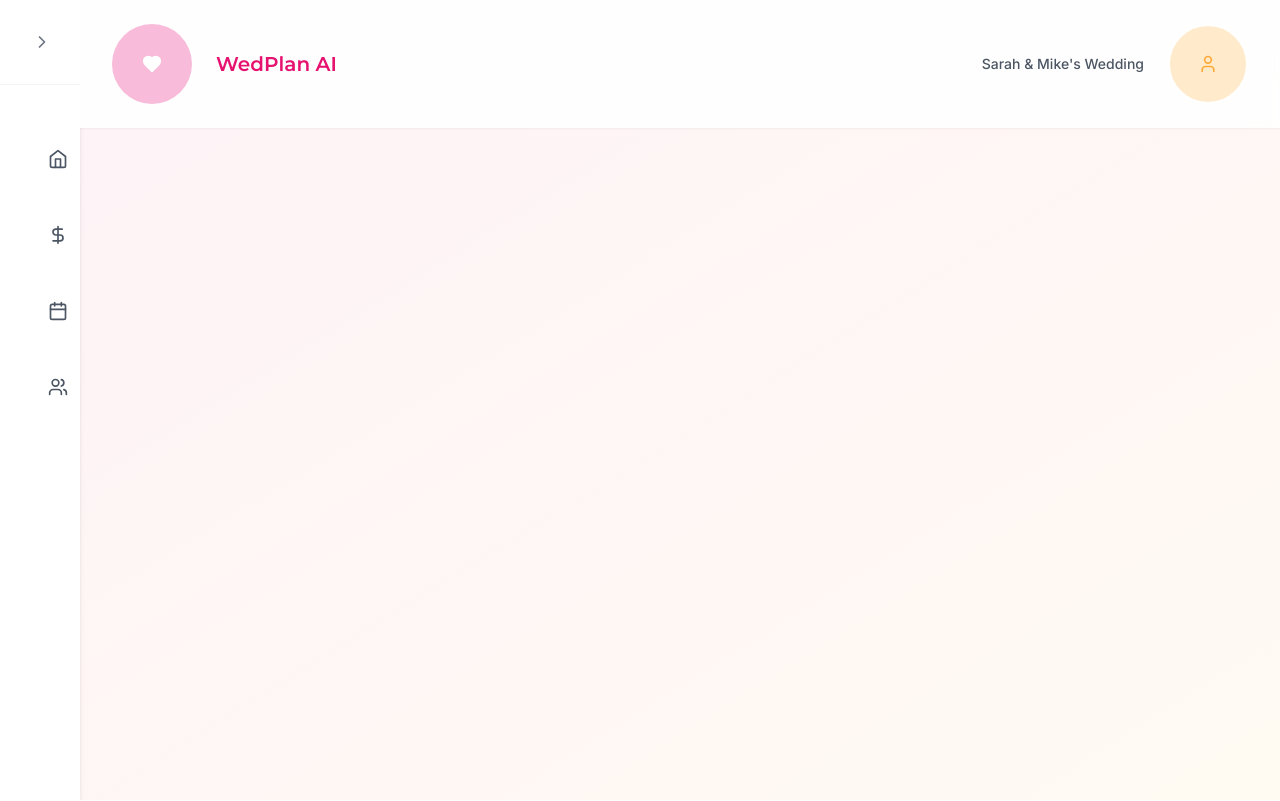
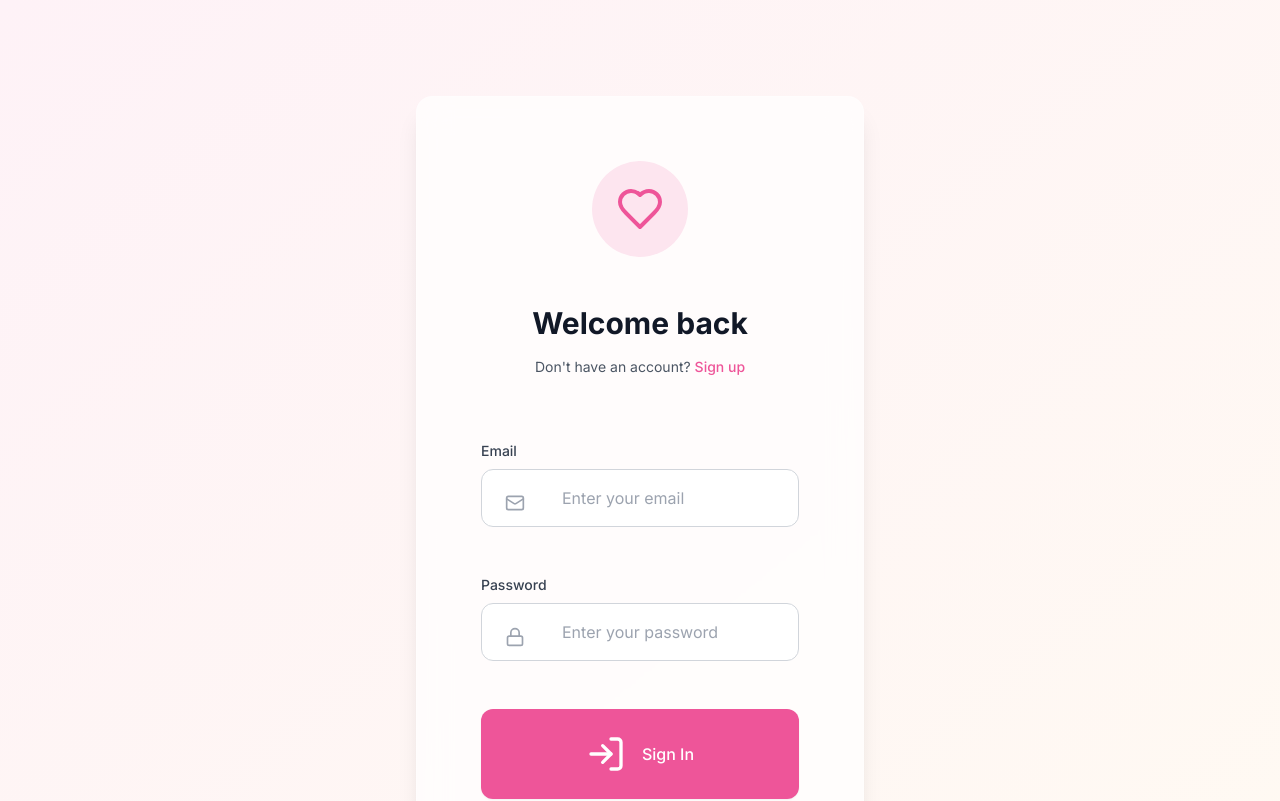
Before and after one commit to NathanTorres-00/WeddApp, a React (Vite) app: page /login in a window 1280 px wide. Shown: the top 801 px of the page. Built offline with nearby package versions, Linux system fonts and the light colour scheme; no server answers.

Commit message:
Set up authentication system

```diff
--- a/src/App.tsx
+++ b/src/App.tsx
@@ -1,14 +1,26 @@
 import React from 'react';
 import { BrowserRouter as Router, Routes, Route, Navigate } from 'react-router-dom';
+import { AuthProvider } from './contexts/AuthContext';
 import Layout from './components/layout/Layout';
 import Dashboard from './pages/Dashboard';
 import Budget from './pages/Budget';
 import Timeline from './pages/Timeline';
 import { Vendors } from './pages/Vendors';
+import Login from './pages/Login';
+import PrivateRoute from './components/auth/PrivateRoute';
+import { Toast } from './components/shared/Toast';
 
 function App() {
   return (
+    <AuthProvider>
       <Router>
+        <Toast />
+        <Routes>
+          <Route path="/login" element={<Login />} />
+          <Route
+            path="/"
+            element={
+              <PrivateRoute>
                 <Layout>
                   <Routes>
                     <Route path="/dashboard" element={<Dashboard />} />
@@ -18,7 +30,12 @@ function App() {
                     <Route path="/" element={<Navigate replace to="/dashboard" />} />
                   </Routes>
                 </Layout>
+              </PrivateRoute>
+            }
+          />
+        </Routes>
       </Router>
+    </AuthProvider>
   );
 }
 
--- /dev/null
+++ b/src/components/auth/LoginForm.tsx
@@ -0,0 +1,76 @@
+import React, { useState } from 'react';
+import { signIn } from '../../lib/auth';
+import { useNavigate } from 'react-router-dom';
+import toast from 'react-hot-toast';
+import { Mail, Lock, LogIn } from 'lucide-react';
+
+export function LoginForm() {
+  const [email, setEmail] = useState('');
+  const [password, setPassword] = useState('');
+  const [loading, setLoading] = useState(false);
+  const navigate = useNavigate();
+
+  const handleSubmit = async (e: React.FormEvent) => {
+    e.preventDefault();
+    setLoading(true);
+
+    try {
+      await signIn(email, password);
+      toast.success('Welcome back!');
+      navigate('/dashboard');
+    } catch (error) {
+      toast.error('Invalid email or password');
+    } finally {
+      setLoading(false);
+    }
+  };
+
+  return (
+    <form onSubmit={handleSubmit} className="space-y-6">
+      <div>
+        <label className="block text-sm font-medium text-gray-700">Email</label>
+        <div className="mt-1 relative">
+          <Mail className="absolute left-3 top-3 text-gray-400" size={20} />
+          <input
+            type="email"
+            required
+            value={email}
+            onChange={(e) => setEmail(e.target.value)}
+            className="pl-10 w-full px-4 py-2 border border-gray-300 rounded-xl focus:ring-2 focus:ring-primary-500 focus:border-transparent"
+            placeholder="Enter your email"
+          />
+        </div>
+      </div>
+
+      <div>
+        <label className="block text-sm font-medium text-gray-700">Password</label>
+        <div className="mt-1 relative">
+          <Lock className="absolute left-3 top-3 text-gray-400" size={20} />
+          <input
+            type="password"
+            required
+            value={password}
+            onChange={(e) => setPassword(e.target.value)}
+            className="pl-10 w-full px-4 py-2 border border-gray-300 rounded-xl focus:ring-2 focus:ring-primary-500 focus:border-transparent"
+            placeholder="Enter your password"
+          />
+        </div>
+      </div>
+
+      <button
+        type="submit"
+        disabled={loading}
+        className="w-full flex items-center justify-center px-4 py-3 border border-transparent rounded-xl shadow-sm text-base font-medium text-white bg-primary-600 hover:bg-primary-700 focus:outline-none focus:ring-2 focus:ring-offset-2 focus:ring-primary-500"
+      >
+        {loading ? (
+          <LoadingSpinner size="sm" color="#ffffff" />
+        ) : (
+          <>
+            <LogIn className="w-5 h-5 mr-2" />
+            Sign In
+          </>
+        )}
+      </button>
+    </form>
+  );
+}
--- /dev/null
+++ b/src/components/auth/PrivateRoute.tsx
@@ -0,0 +1,22 @@
+import React from 'react';
+import { Navigate } from 'react-router-dom';
+import { useAuth } from '../../contexts/AuthContext';
+import { LoadingSpinner } from '../shared/LoadingSpinner';
+
+export default function PrivateRoute({ children }: { children: React.ReactNode }) {
+  const { user, loading } = useAuth();
+
+  if (loading) {
+    return (
+      <div className="min-h-screen flex items-center justify-center">
+        <LoadingSpinner size="lg" />
+      </div>
+    );
+  }
+
+  if (!user) {
+    return <Navigate to="/login" />;
+  }
+
+  return <>{children}</>;
+}
--- /dev/null
+++ b/src/contexts/AuthContext.tsx
@@ -0,0 +1,49 @@
+import React, { createContext, useContext, useEffect, useState } from 'react';
+import { User } from '@supabase/supabase-js';
+import { supabase } from '../lib/supabase';
+import { LoadingSpinner } from '../components/shared/LoadingSpinner';
+
+interface AuthContextType {
+  user: User | null;
+  loading: boolean;
+}
+
+const AuthContext = createContext<AuthContextType>({ user: null, loading: true });
+
+export function AuthProvider({ children }: { children: React.ReactNode }) {
+  const [user, setUser] = useState<User | null>(null);
+  const [loading, setLoading] = useState(true);
+
+  useEffect(() => {
+    // Get initial session
+    supabase.auth.getSession().then(({ data: { session } }) => {
+      setUser(session?.user ?? null);
+      setLoading(false);
+    });
+
+    // Listen for auth changes
+    const { data: { subscription } } = supabase.auth.onAuthStateChange((_event, session) => {
+      setUser(session?.user ?? null);
+    });
+
+    return () => subscription.unsubscribe();
+  }, []);
+
+  if (loading) {
+    return (
+      <div className="min-h-screen flex items-center justify-center">
+        <LoadingSpinner size="lg" />
+      </div>
+    );
+  }
+
+  return (
+    <AuthContext.Provider value={{ user, loading }}>
+      {children}
+    </AuthContext.Provider>
+  );
+}
+
+export function useAuth() {
+  return useContext(AuthContext);
+}
--- /dev/null
+++ b/src/lib/auth.ts
@@ -0,0 +1,35 @@
+import { User } from '@supabase/supabase-js';
+import { supabase } from './supabase';
+
+export async function signUp(email: string, password: string) {
+  const { data, error } = await supabase.auth.signUp({
+    email,
+    password,
+  });
+  if (error) throw error;
+  return data;
+}
+
+export async function signIn(email: string, password: string) {
+  const { data, error } = await supabase.auth.signInWithPassword({
+    email,
+    password,
+  });
+  if (error) throw error;
+  return data;
+}
+
+export async function signOut() {
+  const { error } = await supabase.auth.signOut();
+  if (error) throw error;
+}
+
+export async function getCurrentUser(): Promise<User | null> {
+  const { data: { user } } = await supabase.auth.getUser();
+  return user;
+}
+
+export async function resetPassword(email: string) {
+  const { error } = await supabase.auth.resetPasswordForEmail(email);
+  if (error) throw error;
+}
--- /dev/null
+++ b/src/pages/Login.tsx
@@ -0,0 +1,35 @@
+import React from 'react';
+import { LoginForm } from '../components/auth/LoginForm';
+import { Link } from 'react-router-dom';
+import { Heart } from 'lucide-react';
+
+export default function Login() {
+  return (
+    <div className="min-h-screen flex items-center justify-center bg-gradient-to-br from-primary-50 to-accent-50 py-12 px-4 sm:px-6 lg:px-8">
+      <div className="max-w-md w-full space-y-8 bg-white/70 backdrop-blur-lg p-8 rounded-2xl shadow-xl border border-white/20">
+        <div className="text-center">
+          <div className="flex items-center justify-center">
+            <div className="h-12 w-12 rounded-full bg-primary-100 flex items-center justify-center">
+              <Heart className="h-6 w-6 text-primary-600" />
+            </div>
+          </div>
+          <h2 className="mt-6 text-3xl font-bold text-gray-900">Welcome back</h2>
+          <p className="mt-2 text-sm text-gray-600">
+            Don't have an account?{' '}
+            <Link to="/signup" className="font-medium text-primary-600 hover:text-primary-500">
+              Sign up
+            </Link>
+          </p>
+        </div>
+
+        <LoginForm />
+
+        <div className="text-center">
+          <Link to="/forgot-password" className="text-sm text-gray-600 hover:text-gray-900">
+            Forgot your password?
+          </Link>
+        </div>
+      </div>
+    </div>
+  );
+}
```
Lines whose indentation alone changed are shown as unchanged.
